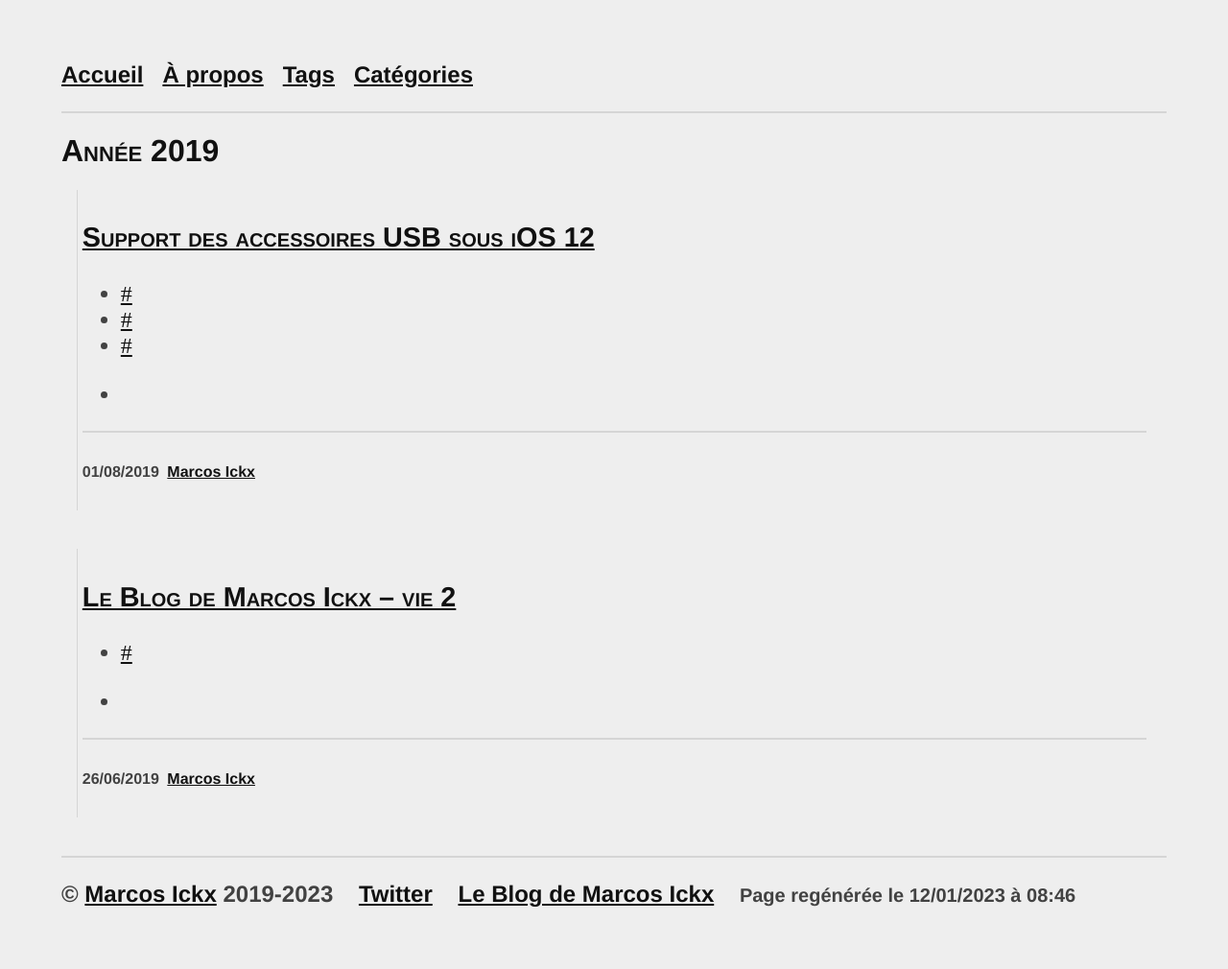
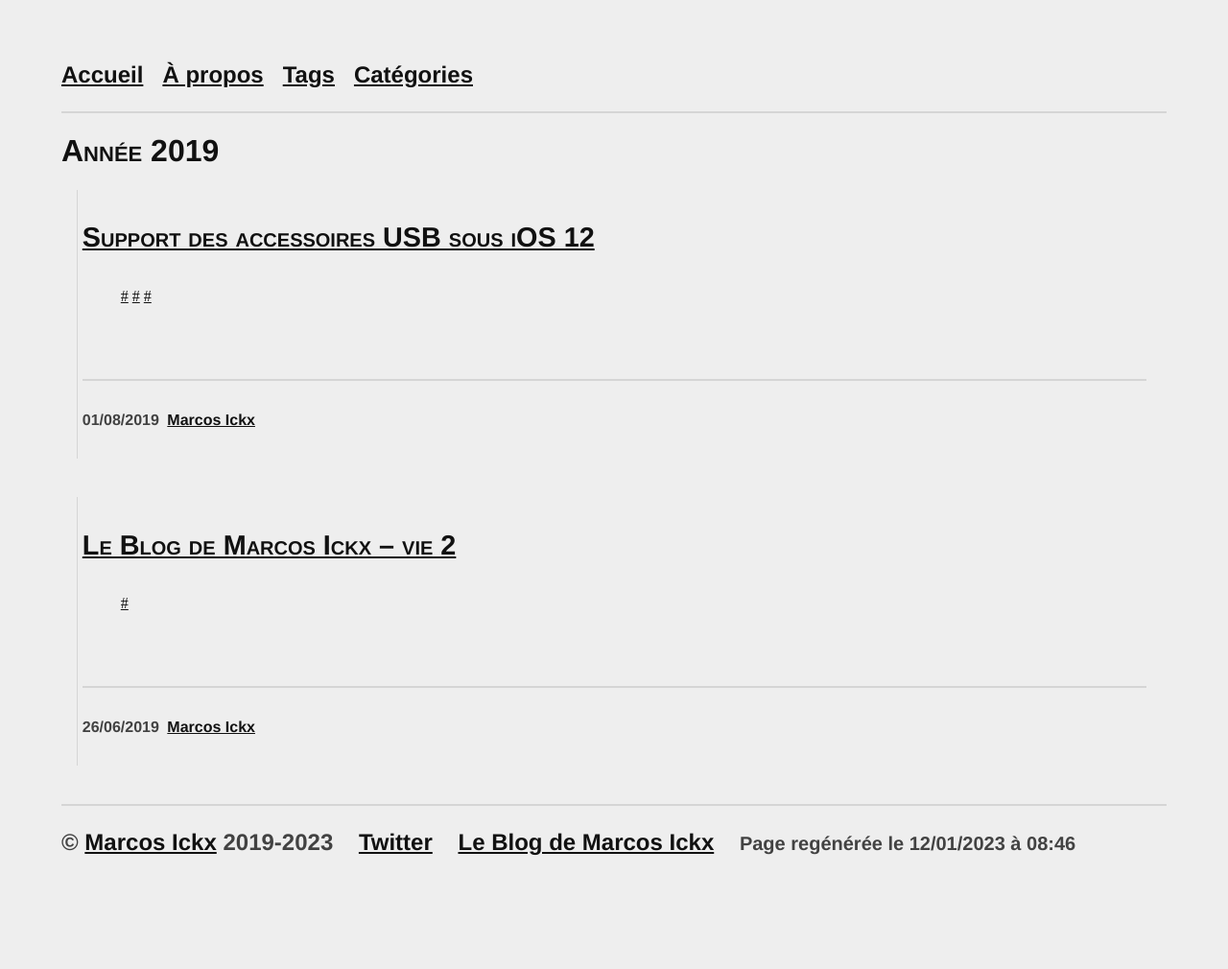
Before and after one commit to MarcosIckx/PreviewMarcosxNet, a Jekyll site: the page built from 2019/index.md, in a window 1280 px wide. Shown: the whole page at 96% size. Built offline with Jekyll 4.4.1, drawn with Linux system fonts in a browser that asks for light colours; after the commit the page ends 956 px from its top, so only the background shows below that.

Commit message:
Update main.css

```diff
--- a/css/main.css
+++ b/css/main.css
@@ -70,7 +70,8 @@
     margin-right: 1.25rem;
 }
 
-.entry-meta ul li {
+.entry-meta ul li,
+ul.entry-meta li {
   display: inline;
   margin-right: 0.25rem;
   font-size: 1rem;
```
